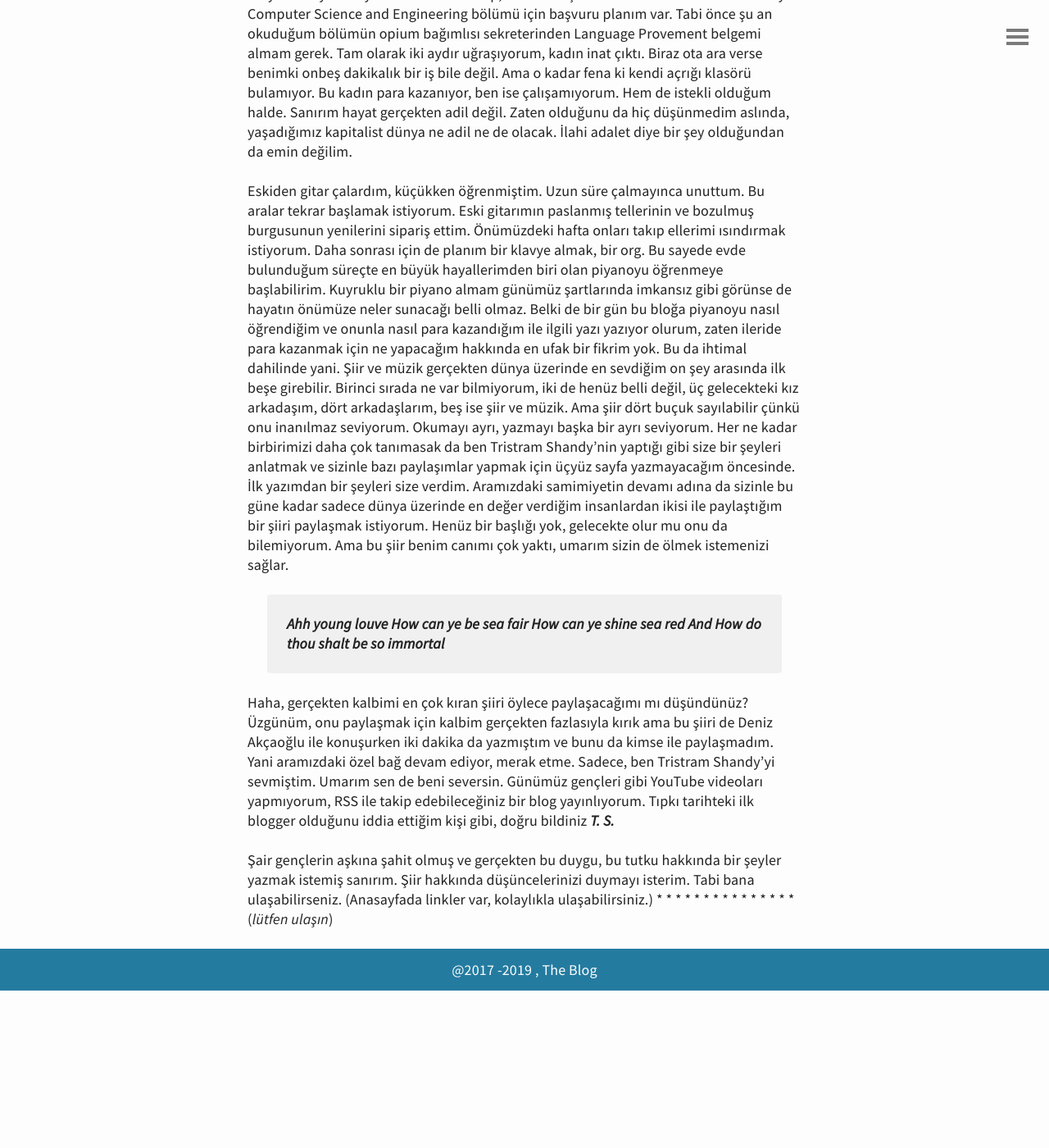
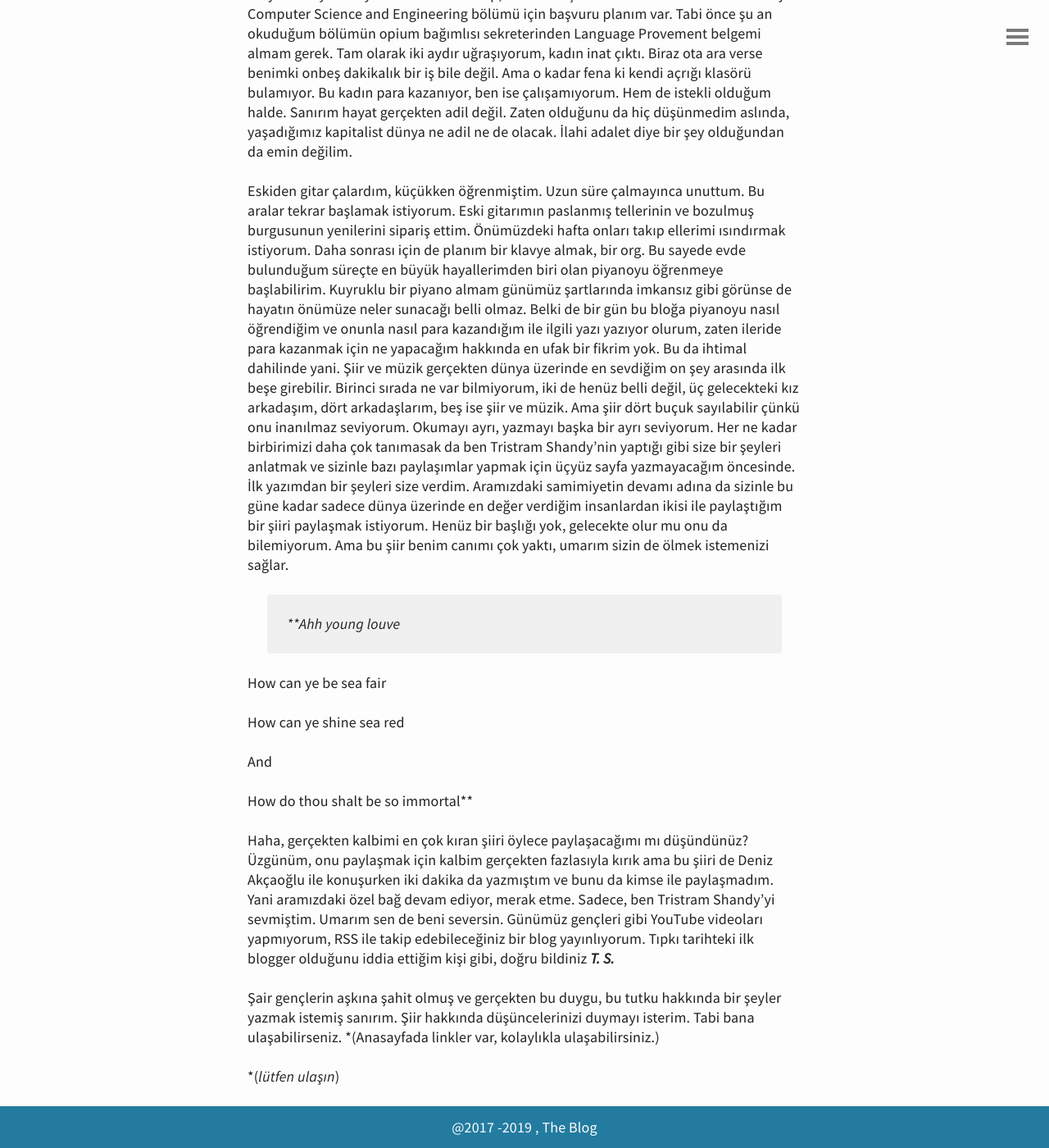
Before and after one commit to burraksumer/Blog, a Jekyll site: the page built from _posts/2018-01-07-merhabadunya.md, in a window 1280 px wide and 1400 px high, scrolled down 954 px. Shown: the whole window at 82% size. Built offline with Jekyll 4.4.1, drawn with Linux system fonts in a browser that asks for light colours; before the commit the page ends 2162 px from its top, so only the background shows below that.

```diff
--- a/_posts/2018-01-07-merhabadunya.md
+++ b/_posts/2018-01-07-merhabadunya.md
@@ -14,28 +14,18 @@ Eskiden gitar çalardım, küçükken öğrenmiştim. Uzun süre çalmayınca un
 
 
 >**Ahh young louve
+
 How can ye be sea fair
+
 How can ye shine sea red
+
 And
+
 How do thou shalt be so immortal**
 
 Haha, gerçekten kalbimi en çok kıran şiiri öylece paylaşacağımı mı düşündünüz? Üzgünüm, onu paylaşmak için kalbim gerçekten fazlasıyla kırık ama bu şiiri de Deniz Akçaoğlu ile konuşurken iki dakika da yazmıştım ve bunu da kimse ile paylaşmadım. Yani aramızdaki özel bağ devam ediyor, merak etme. Sadece, ben Tristram Shandy'yi sevmiştim. Umarım sen de beni seversin. Günümüz gençleri gibi YouTube videoları yapmıyorum, RSS ile takip edebileceğiniz bir blog yayınlıyorum. Tıpkı tarihteki ilk blogger olduğunu iddia ettiğim kişi gibi, doğru bildiniz ***T. S.***
 
 Şair gençlerin aşkına şahit olmuş ve gerçekten bu duygu, bu tutku hakkında bir şeyler yazmak istemiş sanırım. Şiir hakkında düşüncelerinizi duymayı isterim. Tabi bana ulaşabilirseniz.
-(Anasayfada linkler var, kolaylıkla ulaşabilirsiniz.)
-*
-*
-*
-*
-*
-*
-*
-*
-*
-*
-*
-*
-*
-*
-*
-(_lütfen ulaşın_)
+*(Anasayfada linkler var, kolaylıkla ulaşabilirsiniz.)
+
+*(_lütfen ulaşın_)
```
